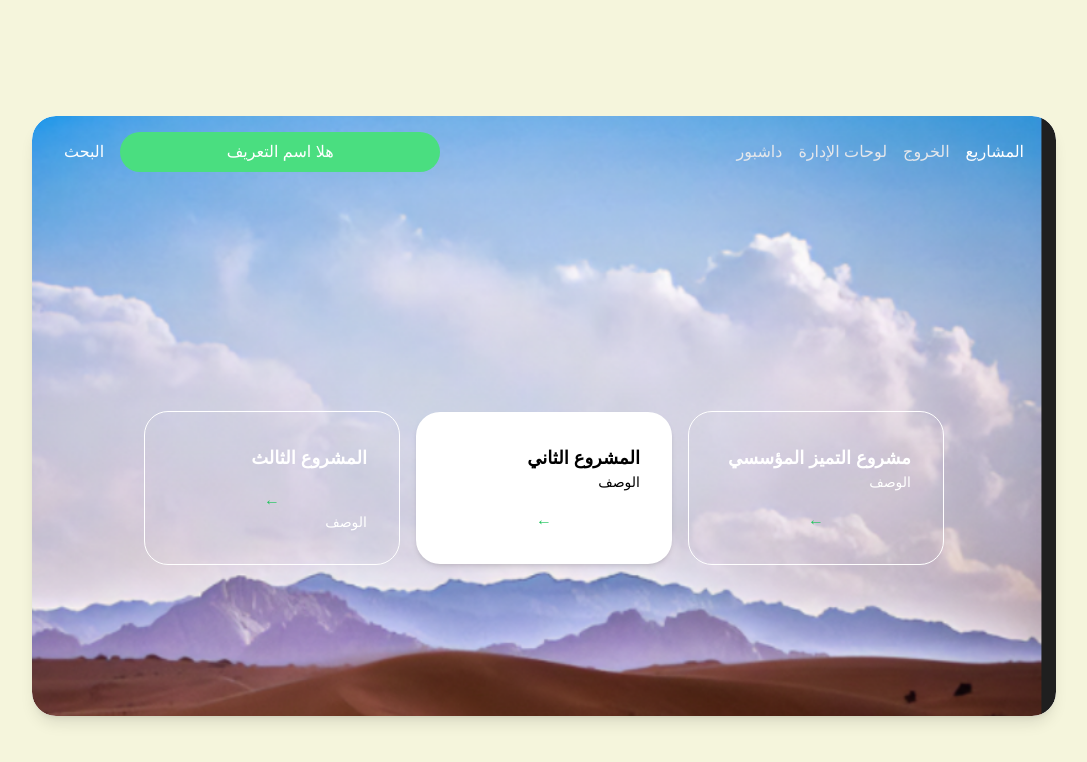
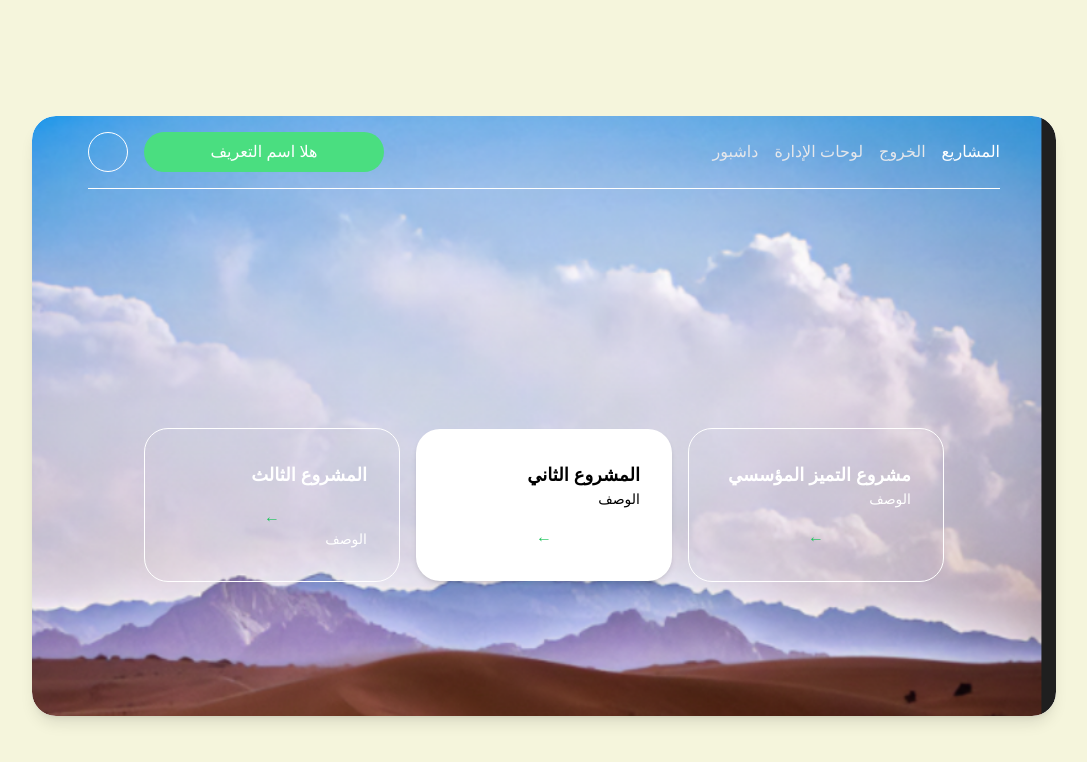
Before and after one commit to planet-nine-project-management-app/front-end, a Next.js app: page /projects in a window 1280 px wide. Shown: the top 762 px of the page, without its empty margins (96-1183 px from the left). Built offline with nearby package versions, Linux system fonts and the light colour scheme.

Commit message:
Added: added projects styling

```diff
--- a/src/app/projects/page.js
+++ b/src/app/projects/page.js
@@ -10,11 +10,13 @@ const ProjectsPage = () => {
             style={{ backgroundImage: 'url(/projects.png)' }}
           >
             <header className="w-full flex justify-between items-center px-8 py-4">
+              <div className="w-[95%] mx-auto border-b border-white">
+                <div className="flex justify-between mb-4 items-center">
                   <div className="flex items-center space-x-4">
-                <button className="w-70 h-10 rounded-full">
-                  <span className="full text-white">البحث</span>
+                    <button className="group flex items-center justify-center w-10 h-10 text-white rounded-full border-solid overflow-hidden transition-all duration-300 hover:w-60 border-[1px] border-white">
+                      <span className="opacity-0 ml-2 text-white transition-opacity duration-300 group-hover:opacity-100">البحث</span>
                     </button>
-                <button className="w-80 h-10 rounded-full bg-green-400">
+                    <button className="w-60 h-10 rounded-full bg-green-400">
                       <span className="text-white">هلا اسم التعريف</span>
                     </button>
                   </div>
@@ -32,19 +34,21 @@ const ProjectsPage = () => {
                       المشاريع
                     </Link>
                   </nav>
+                </div>
+              </div>
             </header>
             <div className="flex items-center justify-center h-full space-x-4">
-              <div className="hidden md:flex flex-col text-right justify-center w-1/4 p-8 rounded-1.5rem border-[1px] border-white border-solid text-white">
+              <div className="hidden md:flex flex-col text-right justify-center w-1/4 p-8 rounded-1.5rem border-[1px] border-white border-solid text-white hover:bg-gray-100 hover:text-black hover:cursor-pointer transition duration-300">
                 <h2 className="text-lg font-semibold">المشروع الثالث</h2>
                 <button className="text-green-500 mt-4">{'←'}</button>
                 <p className="text-sm">الوصف</p>
               </div>
-              <div className="flex flex-col text-right justify-center w-1/4 bg-white p-8 rounded-1.5rem shadow-md">
+              <div className="flex flex-col text-right justify-center w-1/4 bg-white p-8 rounded-1.5rem shadow-md hover:bg-gray-100 transition duration-300 hover:cursor-pointer">
                 <h2 className="text-lg font-semibold">المشروع الثاني</h2>
                 <p className="text-sm">الوصف</p>
                 <button className="text-green-500 mt-4">{'←'}</button>
               </div>
-              <div className="hidden md:flex flex-col text-right justify-center w-1/4 p-8 rounded-1.5rem border-[1px] border-white border-solid text-white">
+              <div className="hidden md:flex flex-col text-right justify-center w-1/4 p-8 rounded-1.5rem border-[1px] border-white border-solid text-white hover:bg-gray-100 hover:text-black hover:cursor-pointer transition duration-300">
                 <h2 className="text-lg font-semibold">مشروع التميز المؤسسي</h2>
                 <p className="text-sm">الوصف</p>
                 <button className="text-green-500 mt-4">{'←'}</button>
```
Lines whose indentation alone changed are shown as unchanged.
